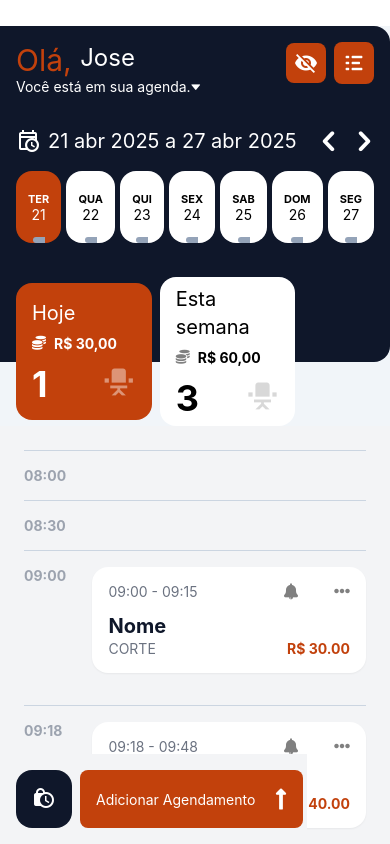
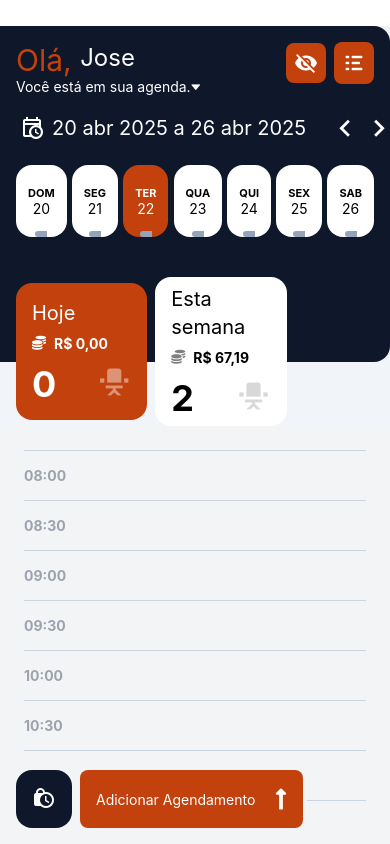
Before and after one commit to WitalloRodrigues/my-expo-app, a React Native app: screen / in a window 390 px wide. Built offline with nearby package versions, Linux system fonts and the light colour scheme.

Commit message:
feat: atualiza estilo da StatusBar e refatora lógica de agendamentos na tela principal

```diff
--- a/App.tsx
+++ b/App.tsx
@@ -9,7 +9,7 @@ import { Main } from '~/App/Main';
 export default function App() {
   return (
     <>
-      <StatusBar style="auto" />
+      <StatusBar style="dark" />
       <Main/>
     </>
   );
--- a/src/App/Main.tsx
+++ b/src/App/Main.tsx
@@ -1,14 +1,10 @@
-import React, { useRef, useState } from 'react';
+import React, { useMemo, useRef, useState } from 'react';
 import { StatusBar, SafeAreaView, View, Text, TouchableOpacity, ScrollView, Image, Dimensions, NativeSyntheticEvent, NativeScrollEvent } from 'react-native';
 import {MaterialCommunityIcons,Entypo,FontAwesome5,Fontisto,MaterialIcons,AntDesign} from '@expo/vector-icons';
 
 const mockData = {
   user: {
     name: 'Jose',
-    },
-    currentWeek: {
-      startDate: new Date(2025, 3, 21),
-      endDate: new Date(2025, 3, 27),
   },
   appointments: [
     {
@@ -19,6 +15,7 @@ const mockData = {
       clientName: 'Nome',
       service: 'CORTE',
       price: 30.0,
+      status: 'completed',
     },
     {
       id: 2,
@@ -27,7 +24,8 @@ const mockData = {
       endTime: '14:30',
       clientName: 'Maria',
       service: 'CORTE',
-        price: 30.0,
+      price: 37.19,
+      status: 'completed',
     },
     {
       id: 3,
@@ -95,40 +93,61 @@ const mockData = {
   ],
 };
 
+const weekDays = ['DOM', 'SEG', 'TER', 'QUA', 'QUI', 'SEX', 'SAB'];
 
-const weekDays = ['SEG', 'TER', 'QUA', 'QUI', 'SEX', 'SAB', 'DOM'];
+const getCurrentWeek = () => {
+const today = new Date();
+const dayOfWeek = today.getDay();
+const startDate = new Date(today);
+startDate.setDate(today.getDate() - dayOfWeek);
+const endDate = new Date(startDate);
+endDate.setDate(startDate.getDate() + 6);
+return { startDate, endDate };
+};
 
+const currentWeek = getCurrentWeek();
 
-export function Main(){
-
-    const [selectedDate, setSelectedDate] = useState(mockData.currentWeek.startDate);
-
+export function Main() {
+const [selectedDate, setSelectedDate] = useState(new Date());
+const [weekStart, setWeekStart] = useState(currentWeek.startDate);
+const [weekEnd, setWeekEnd] = useState(currentWeek.endDate);
 
 const formatDate = (date: Date) => {
   const months = ['jan', 'fev', 'mar', 'abr', 'mai', 'jun', 'jul', 'ago', 'set', 'out', 'nov', 'dez'];
   return `${date.getDate()} ${months[date.getMonth()]} ${date.getFullYear()}`;
 };
 
-
 const generateWeekDates = () => {
   const dates = [];
-    const startDate = new Date(mockData.currentWeek.startDate);
-
+  const startDate = new Date(weekStart);
   for (let i = 0; i < 7; i++) {
     const currentDate = new Date(startDate);
     currentDate.setDate(startDate.getDate() + i);
     dates.push(currentDate);
   }
-
   return dates;
 };
 
 const weekDates = generateWeekDates();
 
-
 const todayAppointments = mockData.appointments.filter(
   app => app.date.toDateString() === selectedDate.toDateString()
 );
+
+const todayTotal = todayAppointments.reduce((sum, app) => sum + app.price, 0);
+const weekTotal = mockData.appointments.reduce((sum, app) => sum + app.price, 0);
+
+const scrollViewRef = useRef<ScrollView>(null);
+const screenHeight = Dimensions.get('window').height;
+const [showScrollTop, setShowScrollTop] = useState(false);
+
+const handleScroll = ({ nativeEvent }: NativeSyntheticEvent<NativeScrollEvent>) => {
+  setShowScrollTop(nativeEvent.contentOffset.y > screenHeight);
+};
+
+const scrollToTop = () => {
+  scrollViewRef.current?.scrollTo({ y: 0, animated: true });
+};
 
 const parseTime = (timeStr: string): Date => {
   const [h, m] = timeStr.split(':').map(Number);
@@ -137,19 +156,28 @@ export function Main(){
   return new Date(now); // cria uma cópia pra evitar mutações
 };
 
-  const todayTotal = todayAppointments.reduce((sum, app) => sum + app.price, 0);
+const cardData = useMemo(() => {
+  const todayCompleted = mockData.appointments.filter((item) => {
+    return item.date.toDateString() === selectedDate.toDateString()
+      && item.status === 'completed';
+  });
 
-  const scrollViewRef = useRef<ScrollView>(null);
-  const weekTotal = mockData.appointments.reduce((sum, app) => sum + app.price, 0);
-  const screenHeight = Dimensions.get('window').height;
-  const [showScrollTop, setShowScrollTop] = useState(false);
-  const handleScroll = ({ nativeEvent }: NativeSyntheticEvent<NativeScrollEvent>) => {
-    setShowScrollTop(nativeEvent.contentOffset.y > screenHeight);
+  const weekCompleted = mockData.appointments.filter((item) => {
+    const scheduledDate = item.date;
+    return scheduledDate >= new Date(weekStart)
+      && scheduledDate <= new Date(weekEnd)
+      && item.status === 'completed';
+  });
+
+  return {
+    totalToday: todayCompleted.length,
+    totalMoneyToday: `R$ ${todayCompleted.reduce((sum, app) => sum + app.price, 0).toLocaleString('pt-BR', { minimumFractionDigits: 2 })}`,
+    totalWeek: weekCompleted.length,
+    totalMoneyWeek: `R$ ${weekCompleted.reduce((sum, app) => sum + app.price, 0).toLocaleString('pt-BR', { minimumFractionDigits: 2 })}`
   };
+}, [selectedDate, weekStart, weekEnd, mockData.appointments]);
 
-  const scrollToTop = () => {
-    scrollViewRef.current?.scrollTo({ y: 0, animated: true });
-  };
+
 
     return (
     <>
@@ -161,7 +189,6 @@ export function Main(){
       >
 
             <View className='bg-slate-900 min-h-[21em] rounded-e-2xl w-full relative'>
-
 
                 <View className='flex flex-row justify-between items-start px-4 py-4'>
                     <View className='flex items-start'>
@@ -184,81 +211,132 @@ export function Main(){
                     </View>
                 </View>
 
-
-                <View className='flex flex-row justify-between items-center'>
-                    <TouchableOpacity className=' p-4 rounded-lg flex-row  items-center gap-2'>
+                <View className='flex flex-row justify-between items-center px-5 gap-3 mb-5'>
+                        <TouchableOpacity className=' rounded-lg flex-row  items-center gap-2 min-w-[18.5em]'>
                             <MaterialCommunityIcons name="calendar-clock-outline" size={24} color="white" />
                             <Text className='text-xl text-white'>
-                                {formatDate(mockData.currentWeek.startDate)} a {formatDate(mockData.currentWeek.endDate)}
+                                {formatDate(currentWeek.startDate)} a {formatDate(currentWeek.endDate)}
                             </Text>
                         </TouchableOpacity>
-                    <View className='flex flex-row items-center mr-6'>
-                        <Entypo name="chevron-left" size={34} color="white" />
-                        <Entypo name="chevron-right" size={34} color="white" />
+
+                        <View className='flex flex-row items-center'>
+                        <TouchableOpacity
+                        onPress={() => {
+                          const newDate = new Date(weekStart);
+                          newDate.setDate(newDate.getDate() - 7);
+                          setWeekStart(newDate);
+                          const newEndDate = new Date(newDate);
+                          newEndDate.setDate(newDate.getDate() + 6);
+                          setWeekEnd(newEndDate);
+                        }}
+                        >
+                        <MaterialCommunityIcons name="chevron-left" size={34} color="white" />
+                        </TouchableOpacity>
+                        <TouchableOpacity
+                        onPress={() => {
+                          const newDate = new Date(weekStart);
+                          newDate.setDate(newDate.getDate() + 7);
+                          setWeekStart(newDate);
+                          const newEndDate = new Date(newDate);
+                          newEndDate.setDate(newDate.getDate() + 6);
+                          setWeekEnd(newEndDate);
+                        }}
+                        >
+                        <MaterialCommunityIcons name="chevron-right" size={34} color="white" />
+                        </TouchableOpacity>
                     </View>
                 </View>
 
                 <View className='flex flex-row justify-between items-center px-4 mb-[6em]'>
-                    {weekDates.map((date, index) => (
+                    {weekDates.map((date, index) => {
+                      const isToday = new Date().toDateString() === date.toDateString();
+                      const isSelected = selectedDate.toDateString() === date.toDateString();
+
+                      return (
                         <TouchableOpacity
                           key={index}
                           onPress={() => setSelectedDate(date)}
                           className={`p-3 rounded-2xl flex justify-center items-center h-[4.5em] relative ${
-                                selectedDate.toDateString() === date.toDateString() ? 'bg-orange-700' : 'bg-white'
+                            isSelected ? 'bg-orange-700' : isToday ? 'bg-gray-600' : 'bg-white'
                           }`}
                         >
-                            <Text style={{ color: selectedDate.toDateString() === date.toDateString() ? '#fff' : '#000' }} className='text-[11px] font-bold'>
+                          <Text style={{ color: (isSelected || isToday) ? '#fff' : '#000' }} className='text-[11px] font-bold'>
                             {weekDays[date.getDay()]}
                           </Text>
-                            <Text style={{ color: selectedDate.toDateString() === date.toDateString() ? '#fff' : '#000' }}>
-                                {date.getDate()}
+                          <Text style={{ color: (isSelected || isToday) ? '#fff' : '#000' }}>
+                            {String(date.getDate()).padStart(2, '0')}
                           </Text>
                           <View
                           className='w-3 h-[6px] rounded-s-full bg-slate-400 absolute -bottom-0'
-                            style={{ backgroundColor: selectedDate.toDateString() === date.toDateString() ? '#fff' : 'gray' }}
+                          style={{
+                            backgroundColor: (mockData.appointments.some(app => app.date.toDateString() === date.toDateString())) ? '#49ff2f' : 'gray',
+                            shadowColor: (mockData.appointments.some(app => app.date.toDateString() === date.toDateString())) ? '#49ff2f' : 'gray',
+                          }}
                           ></View>
                         </TouchableOpacity>
-                    ))}
+                      );
+                    })}
                 </View>
 
                 <View className='flex flex-row justify-between items-center px-4 mt-2 gap-2 h-30 absolute -bottom-16'>
                     <View className='p-4 h-full w-[49%] rounded-2xl bg-orange-700'>
+                        <TouchableOpacity onPress={() => {
+                          const today = new Date();
+                          setSelectedDate(today);
+                          const newStart = new Date(today);
+                          newStart.setDate(today.getDate() - today.getDay());
+                          setWeekStart(newStart);
+                          const newEnd = new Date(newStart);
+                          newEnd.setDate(newStart.getDate() + 6);
+                          setWeekEnd(newEnd);
+                        }}>
                           <Text className='text-xl text-white'>Hoje</Text>
                           <View className='mt-2 flex flex-row gap-2 items-center'>
                             <FontAwesome5 name="coins" size={14} color="white" />
-                            <Text className='text-white font-bold'>R$ 30,00</Text>
+                            <Text className='text-white font-bold'>{cardData.totalMoneyToday}</Text>
                           </View>
                           <View className='flex flex-row justify-between mt-3'>
-                            <Text className='text-4xl font-bold text-white'>1</Text>
+                            <Text className='text-4xl font-bold text-white'>{cardData.totalToday}</Text>
                             <MaterialCommunityIcons name="chair-rolling" size={34} color="#ffffff71" />
                           </View>
+                        </TouchableOpacity>
                     </View>
                     <View className='px-4 py-2 h-full w-[49%] rounded-2xl bg-white'>
+                      <TouchableOpacity onPress={() => {
+                            const today = new Date();
+                            const newStart = new Date(today);
+                            newStart.setDate(today.getDate() - today.getDay());
+                            setWeekStart(newStart);
+                            const newEnd = new Date(newStart);
+                            newEnd.setDate(newStart.getDate() + 6);
+                            setWeekEnd(newEnd);
+                          }}>
                           <Text className='text-xl'>Esta semana</Text>
                           <View className='mt-2 flex flex-row gap-2 items-center'>
                               <FontAwesome5 name="coins" size={14} color="gray" />
-                            <Text className='bg-gray font-bold'>R$ 60,00</Text>
+                              <Text className='bg-gray font-bold'>{cardData.totalMoneyWeek}</Text>
                           </View>
                           <View className='flex flex-row justify-between mt-3'>
-                            <Text className='text-4xl font-bold'>3</Text>
+                              <Text className='text-4xl font-bold'>{cardData.totalWeek}</Text>
                               <MaterialCommunityIcons name="chair-rolling" size={34} color="#99989861" />
                           </View>
+                        </TouchableOpacity>
                     </View>
                 </View>
             </View>
 
-
-
-
-<View className='p-6 mt-16 bg-gray-100'>
+            <View className="p-6 mt-16 bg-gray-100 relative">
               {(() => {
                 const intervalDuration = 30;
-            const startTimeStr = '08:00';
-            const endTimeStr = '19:30';
+                const startTimeStr = "08:00";
+                const endTimeStr = "19:30";
                 const startTime = parseTime(startTimeStr);
                 const endTime = parseTime(endTimeStr);
 
-            // gerar slots de 30min
+                const now = new Date();
+                const isToday =
+                  selectedDate.toDateString() === now.toDateString();
+
                 const intervals: Date[] = [];
                 const cur = new Date(startTime);
                 while (cur <= endTime) {
@@ -270,7 +348,6 @@ export function Main(){
                   app => app.date.toDateString() === selectedDate.toDateString()
                 );
 
-            // incluir horários de início de agendamentos não alinhados aos intervals
                 const extraTimes = todayAppointments.map(app => parseTime(app.startTime));
                 const allTimes = [...intervals, ...extraTimes]
                   .map(d => d.getTime())
@@ -278,38 +355,76 @@ export function Main(){
                   .sort((a, b) => a - b)
                   .map(t => new Date(t));
 
-            return allTimes.map(time => {
-              const hourStr = time.toTimeString().slice(0,5);
+                const renderLine = (hourStr: string) => {
+                  return (
+                    <View key={`${hourStr}-line`}>
+                      <View className="h-[1px] bg-slate-300" />
+                    </View>
+                  );
+                };
+
+                // acha o índice do horário mais próximo ao agora
+                let currentLineIndex = -1;
+                if (isToday) {
+                  const nowTime = now.getTime();
+                  for (let i = 0; i < allTimes.length - 1; i++) {
+                    if (nowTime >= allTimes[i].getTime() && nowTime < allTimes[i + 1].getTime()) {
+                      currentLineIndex = i;
+                      break;
+                    }
+                  }
+                }
+
+                return (
+                  <>
+                    {allTimes.map((time, index) => {
+                      const hourStr = time.toTimeString().slice(0, 5);
                       const suppressLine = todayAppointments.some(app => {
                         const s = parseTime(app.startTime);
                         const e = parseTime(app.endTime);
                         return time > s && time < e;
                       });
-              const appsHere = todayAppointments.filter(app => parseTime(app.startTime).getTime() === time.getTime());
-              if(suppressLine){
-                return null;
-              }
+                      const appsHere = todayAppointments.filter(
+                        app => parseTime(app.startTime).getTime() === time.getTime()
+                      );
+
+                      if (suppressLine) return null;
+
                       return (
-                <View key={hourStr}>
-                  <View className={`h-[1px] ${suppressLine ? 'bg-transparent' : 'bg-slate-300'}`} />
-                  <View className='flex flex-row items-start justify-between mb-4 mt-4'>
-                    <Text className='text-gray-400 font-bold'>{hourStr}</Text>
-                    <View className='w-[80%]'>
+                        <View key={hourStr} className="relative">
+                          {/* Linha atual vermelha */}
+                                  {isToday && index === currentLineIndex && (
+                                  <View className="absolute top-0 left-[15%] flex flex-row items-center w-[85%]">
+                                    <AntDesign name="caretright" size={18} color="red" />
+                                    <View className="flex-1 h-[3px] bg-red-400 -ml-1" />
+                                  </View>
+                                  )}
+
+                                  {/* Linha padrão */}
+                          <View className="h-[1px] bg-slate-300" />
+
+                          <View className="flex flex-row items-start justify-between mb-4 mt-4">
+                            <Text className="text-gray-400 font-bold">{hourStr}</Text>
+                            <View className="w-[80%]">
                               {appsHere.map(app => (
-                        <View key={app.id} className='mb-4 p-4 rounded-2xl bg-white shadow-sm'>
-                          <View className='flex flex-row justify-between items-center'>
-                            <Text className='text-gray-500'>{app.startTime} - {app.endTime}</Text>
-                            <TouchableOpacity className='flex flex-row gap-9'>
+                                <View key={app.id} className="mb-4 p-4 rounded-2xl bg-white shadow-sm">
+                                  <View className="flex flex-row justify-between items-center">
+                                    <Text className="text-gray-500">
+                                      {app.startTime} - {app.endTime}
+                                    </Text>
+                                    <TouchableOpacity className="flex flex-row gap-9">
                                       <Fontisto name="bell-alt" size={16} color="gray" />
                                       <FontAwesome5 name="ellipsis-h" size={16} color="gray" />
                                     </TouchableOpacity>
                                   </View>
-                          <View className='mt-3 flex flex-row justify-between items-end'>
+                                  <View className="mt-3 flex flex-row justify-between items-end">
                                     <View>
-                              <Text className='text-xl font-bold text-slate-900'>{app.clientName}</Text>
-                              <Text className='text-gray-500'>{app.service}</Text>
+                                      <Text className="text-xl font-bold text-slate-900">{app.clientName}</Text>
+                                      <Text className="text-gray-500">{app.service}</Text>
                                     </View>
-                            <Text className='font-bold text-orange-700'>R$ {app.price.toFixed(2)}</Text>
+                                    <Text className="font-bold text-orange-700">
+                                      R$ {app.price.toFixed(2)}
+                                    </Text>
                                   </View>
                                 </View>
                               ))}
@@ -317,16 +432,44 @@ export function Main(){
                           </View>
                         </View>
                       );
-            });
+                    })}
+                  </>
+                );
               })()}
             </View>
 
+            <View className="p-6 mt-8 bg-gray-100 flex items-center justify-center">
+              <TouchableOpacity className='flex justify-center items-center bg-slate-900 rounded-xl px-6'>
+                <Text className='uppercase p-3 text-white'>
+                  Modificar apenas este dia
+                </Text>
+              </TouchableOpacity>
+              <View className='flex justify-center items-center'>
+                <Text className='text-sm mt-8'>
+                  Seu hórario de funcionamento cadastrado
+                </Text>
+                <Text className='text-sm'>
+                  é das {' '}
+                  <Text className='font-bold text-orange-700 text-sm'>
+                    09:00hrs às 18:00hrs.
+                  </Text>
+                </Text>
+              </View>
 
-
-
-
-
-
+              <TouchableOpacity className='mt-4'>
+                <Text className='underline text-orange-700'>
+                  Editar horários
+                </Text>
+              </TouchableOpacity>
+              <View>
+                <Text className='text-xs mt-10'>
+                    Versão {' '}
+                    <Text className='font-bold text-slate-800'>
+                      BarbelNow 1.0.0
+                    </Text>
+                </Text>
+              </View>
+            </View>
 
         </ScrollView>
 
```
Lines whose indentation alone changed are shown as unchanged.
